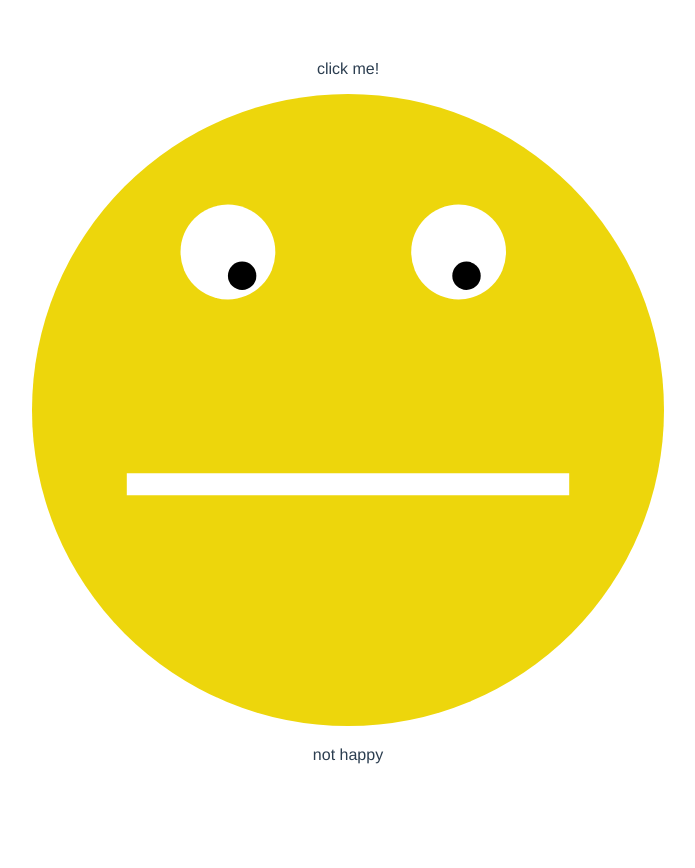
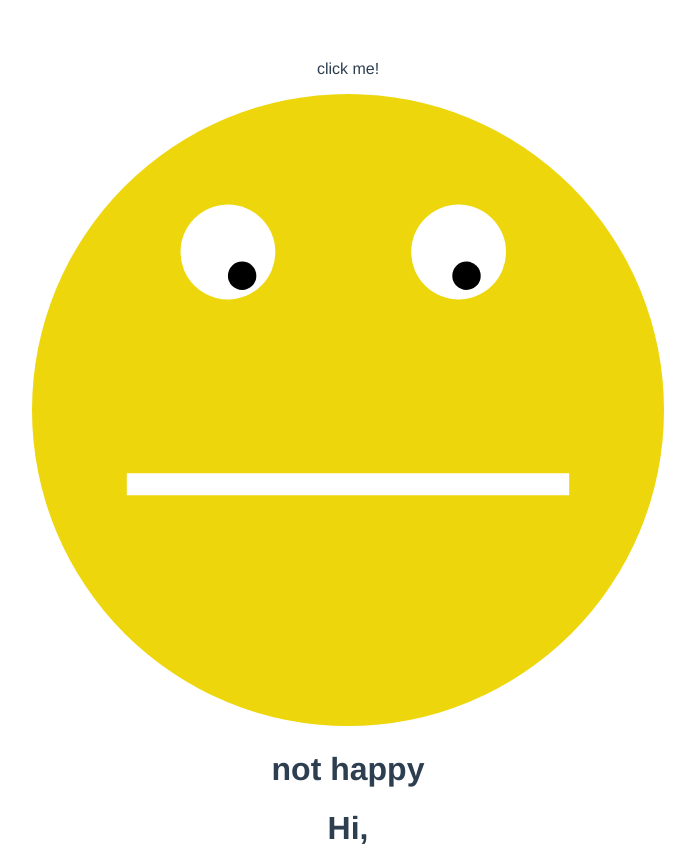
Before and after one commit to dev-ale/webcl-2020-vue-svg-animation, a Vue app: page / in a window 1280 px wide. Shown: the whole page, without its empty margins (292-987 px from the left). Before the commit the page ends 800 px from the top, so only its background shows below. Built offline with nearby package versions, Linux system fonts and the light colour scheme.

Commit message:
typer js framework hinzugefügt für lauftext

```diff
--- a/src/components/Eyes.vue
+++ b/src/components/Eyes.vue
@@ -23,13 +23,25 @@
 
 
         </div>
-        <p>{{infoMessage}}</p>
+        <p></p>
+        <h1>
+            {{infoMessage}}
+        </h1>
+        <h1>
+            Hi,
+            <span class="typer" id="first-typer" data-words="please click me,poke me in my right eye" data-colors="#cd2032,#cc1e81,#6e6abb"></span>
+            <span class="cursor" data-owner="first-typer"></span>
+        </h1>
     </div>
 </template>
 
 <script>
     export default {
         name: 'HelloWorld',
+        created() {
+            let typer = document.createElement('script');    typer.setAttribute('src',"https://unpkg.com/typer-dot-js@0.1.0/typer.js");
+            document.head.appendChild(typer);
+        },
         data:() => ({
             color: '#EDD60C',
             happyStatus: false,
@@ -44,6 +56,7 @@
             pokeEye() {
                 this.infoMessage = 'Eye poke!';
                 this.eyepokedStatus = true;
+                this.happyStatus = false;
                 setTimeout(() => {
                     this.eyepokedStatus = false;
                     this.infoMessage = (this.happyStatus ? 'is happy' : 'not happy');
```
Lines whose indentation alone changed are shown as unchanged.
